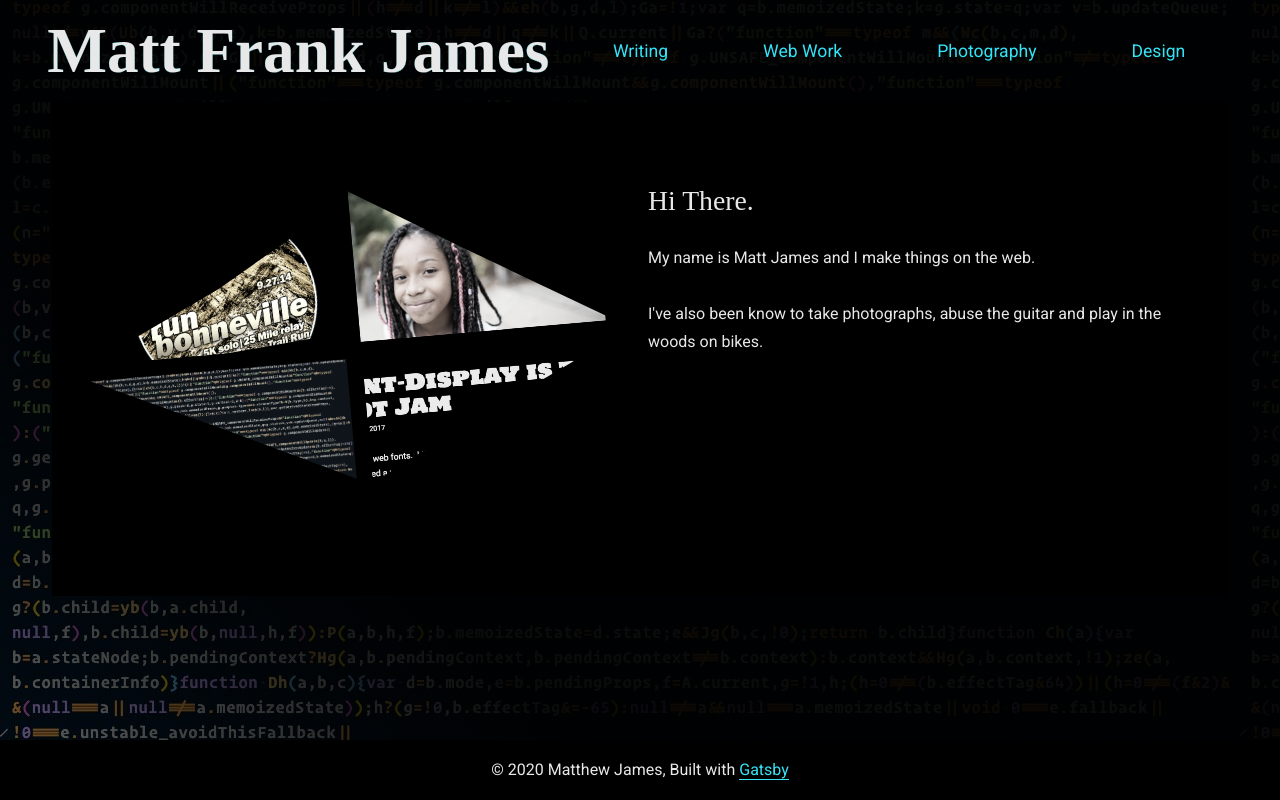
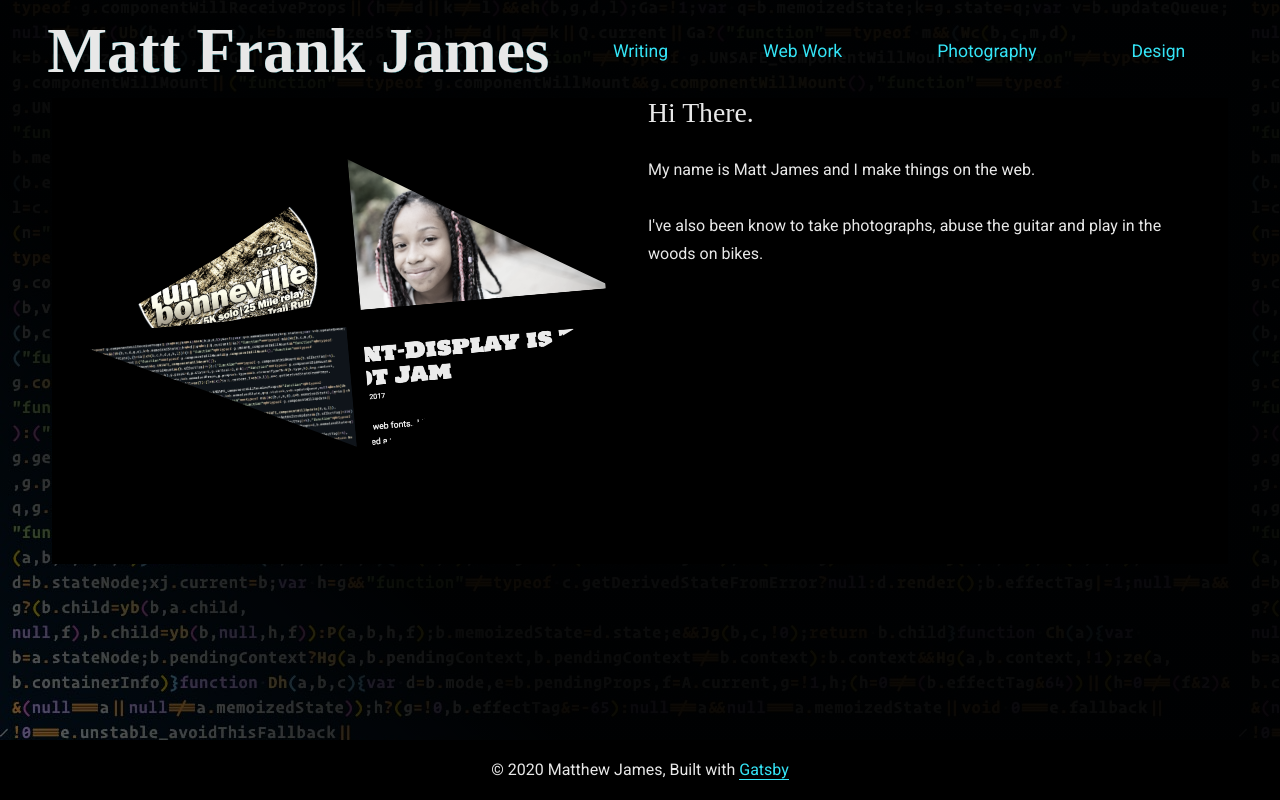
Before and after one commit to mattfrankjames/mattfrankjames-static-gatsby, a Gatsby site: page / in a window 1280 px wide. Built offline with nearby package versions, Linux system fonts and the light colour scheme; Gatsby itself is replaced by a stand-in of ours; some packages are replaced by stand-ins of ours; a web font is replaced by a local one.

Commit message:
Some spacing and linking updates

```diff
--- a/src/components/layout.js
+++ b/src/components/layout.js
@@ -16,6 +16,9 @@ function Layout({ location, title, children, home }) {
       max-width: 300px;
       margin: 1em auto;
       display: block;
+    }
+    main h1, main h2, main h3 {
+      margin-top: 0 !important; /*this is obviously not ok*/
     }
     `;
   const rootPath = `${__PATH_PREFIX__}/`;
@@ -78,7 +81,7 @@ function Layout({ location, title, children, home }) {
               textDecoration: `none`,
               color: `inherit`,
             }}
-            to={`/blog/`}
+            to={`/`}
           >
             {title}
           </Link>
@@ -110,7 +113,7 @@ function Layout({ location, title, children, home }) {
           marginRight: `auto`,
           maxWidth: rhythm(42),
           minHeight: `100%`,
-          padding: `${rhythm(1)} ${rhythm(3 / 4)} ${rhythm(1.5)}`,
+          padding: `${rhythm(0)} ${rhythm(3 / 4)} ${rhythm(1.5)}`,
           background: `black`,
         }}
       >
@@ -138,7 +141,7 @@ function Layout({ location, title, children, home }) {
       <GlobalStyle />
       <header
         style={{
-          padding: `1em`,
+          padding: `1em 1em .75em`,
         }}
       >
         {header}
--- a/src/pages/blog.js
+++ b/src/pages/blog.js
@@ -5,7 +5,7 @@ import Bio from '../components/bio';
 import Layout from '../components/layout';
 import SEO from '../components/seo';
 import { rhythm } from '../utils/typography';
-import Button from '../components/button';
+// import Button from '../components/button';
 
 class Blog extends React.Component {
   render() {
@@ -48,9 +48,9 @@ class Blog extends React.Component {
             );
           })}
         </div>
-        <Link to="/">
+        {/* <Link to="/">
           <Button marginTop="85px">Go Home</Button>
-        </Link>
+        </Link> */}
       </Layout>
     );
   }
--- a/src/pages/index.js
+++ b/src/pages/index.js
@@ -62,14 +62,14 @@ const HomePage = ({ data, location }) => {
           />
         </Link>
       </ImgWrap>
-      <contactCard>
+      <ContactCard>
         <h2>Hi There.</h2>
         <p>My name is Matt James and I make things on the web.</p>
         <p>
           I've also been know to take photographs, abuse the guitar and play in
           the woods on bikes.
         </p>
-      </contactCard>
+      </ContactCard>
     </Layout>
   );
 };
@@ -161,10 +161,10 @@ const ImgWrap = styled.div`
     }
   }
 `;
-const contactCard = styled.div`
+const ContactCard = styled.div`
   @media (max-width: 768px) {
     h2 {
-      margin-top: 0;
+      margin-top: 1rem !important; /*again, this is terrible*/
     }
   }
 `;
--- a/src/utils/typography.js
+++ b/src/utils/typography.js
@@ -1,5 +1,5 @@
-import Typography from "typography"
-import Wordpress2016 from "typography-theme-wordpress-2016"
+import Typography from 'typography';
+import Wordpress2016 from 'typography-theme-wordpress-2016';
 
 Wordpress2016.overrideThemeStyles = () => {
   return {
@@ -10,38 +10,38 @@ Wordpress2016.overrideThemeStyles = () => {
       color: `#34e4f6`,
     },
     h1: {
-      fontFamily: ["Holtwood One SC", "serif"].join(","),
+      fontFamily: ['Holtwood One SC', 'serif'].join(','),
     },
     h2: {
-      fontFamily: ["Holtwood One SC", "serif"].join(","),
-      fontWeight: "400",
+      fontFamily: ['Holtwood One SC', 'serif'].join(','),
+      fontWeight: '400',
     },
     h3: {
-      fontFamily: ["Holtwood One SC", "serif"].join(","),
-      fontWeight: "400",
+      fontFamily: ['Holtwood One SC', 'serif'].join(','),
+      fontWeight: '400',
     },
     body: {
-      fontFamily: ["roboto", "sans-serif"].join(","),
+      fontFamily: ['roboto', 'sans-serif'].join(','),
     },
     pre: {
-      fontFamily: ["IBM Plex Mono", "monospace"].join(","),
+      fontFamily: ['IBM Plex Mono', 'monospace'].join(','),
     },
     code: {
-      fontFamily: ["IBM Plex Mono", "monospace"].join(","),
+      fontFamily: ['IBM Plex Mono', 'monospace'].join(','),
     },
-  }
+  };
+};
+
+delete Wordpress2016.googleFonts;
+
+const typography = new Typography(Wordpress2016);
+Wordpress2016.baseFontFamily = ['roboto', 'sans-serif'];
+Wordpress2016.headerFontFamily = ['Holtwood One SC', 'serif'];
+// Hot reload typography in development.
+if (process.env.NODE_ENV !== `production`) {
+  typography.injectStyles();
 }
 
-delete Wordpress2016.googleFonts
-
-const typography = new Typography(Wordpress2016)
-Wordpress2016.baseFontFamily = ["roboto", "sans-serif"]
-Wordpress2016.headerFontFamily = ["Holtwood One SC", "serif"]
-// Hot reload typography in development.
-if (process.env.NODE_ENV !== `production`) {
-  typography.injectStyles()
-}
-
-export default typography
-export const rhythm = typography.rhythm
-export const scale = typography.scale
+export default typography;
+export const rhythm = typography.rhythm;
+export const scale = typography.scale;
```
